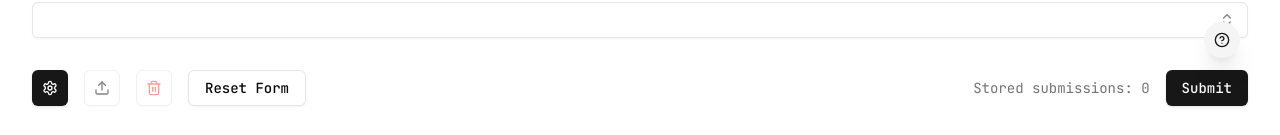
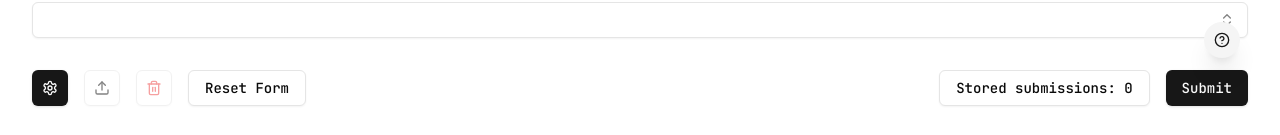
Before and after one commit to kevinnhou/frc-scouting, a Next.js app: page /match in a window 1280 px wide. Shown: the part 702-837 px from the top of the page. Built offline with nearby package versions, Linux system fonts and the light colour scheme.

Commit message:
feat: add view submission dialogs

```diff
--- a/src/components/form/match-scouting.tsx
+++ b/src/components/form/match-scouting.tsx
@@ -30,6 +30,7 @@ import { Config } from "@/components/dialogs/config";
 import { ClearData } from "@/components/dialogs/clear-data";
 import { ExportData } from "@/components/dialogs/export-data";
 import { QRCode } from "@/components/dialogs/qrcode";
+import { ViewSubmissions } from "@/components/dialogs/view-submissions";
 
 const formSchema = z.object({
   ...Object.fromEntries(autonomous.map((field) => [field.name, field.schema])),
@@ -116,6 +117,8 @@ export function MatchScoutingForm() {
   const [exportMethod, setExportMethod] = useState<
     "qrcode" | "clipboard" | "json"
   >("qrcode");
+  const [showViewSubmissionsDialog, setShowViewSubmissionsDialog] =
+    useState(false);
 
   const updateQRColours = useCallback(() => {
     const root = document.documentElement;
@@ -484,6 +487,13 @@ export function MatchScoutingForm() {
     );
   }
 
+  const loadForm = useCallback(
+    (data: FormData) => {
+      form.reset(data);
+    },
+    [form]
+  );
+
   return (
     <>
       <Form {...form}>
@@ -543,9 +553,14 @@ export function MatchScoutingForm() {
               </Button>
             </div>
             <div className="flex items-center space-x-4">
-              <span className="text-sm text-muted-foreground hidden md:block">
-                Stored submissions: {storedSubmissions.length}
-              </span>
+              <Button
+                type="button"
+                variant="outline"
+                onClick={() => setShowViewSubmissionsDialog(true)}
+                className="flex items-center gap-2"
+              >
+                <span>Stored submissions: {storedSubmissions.length}</span>
+              </Button>
               <Button type="submit" disabled={isSubmitting}>
                 {isSubmitting
                   ? "Submitting..."
@@ -597,6 +612,13 @@ export function MatchScoutingForm() {
         submissionsCount={storedSubmissions.length}
         setStoredSubmissions={setStoredSubmissions}
       />
+      <ViewSubmissions
+        open={showViewSubmissionsDialog}
+        onOpenChange={setShowViewSubmissionsDialog}
+        storedSubmissions={storedSubmissions}
+        setStoredSubmissions={setStoredSubmissions}
+        loadForm={loadForm}
+      />
     </>
   );
 }
```
